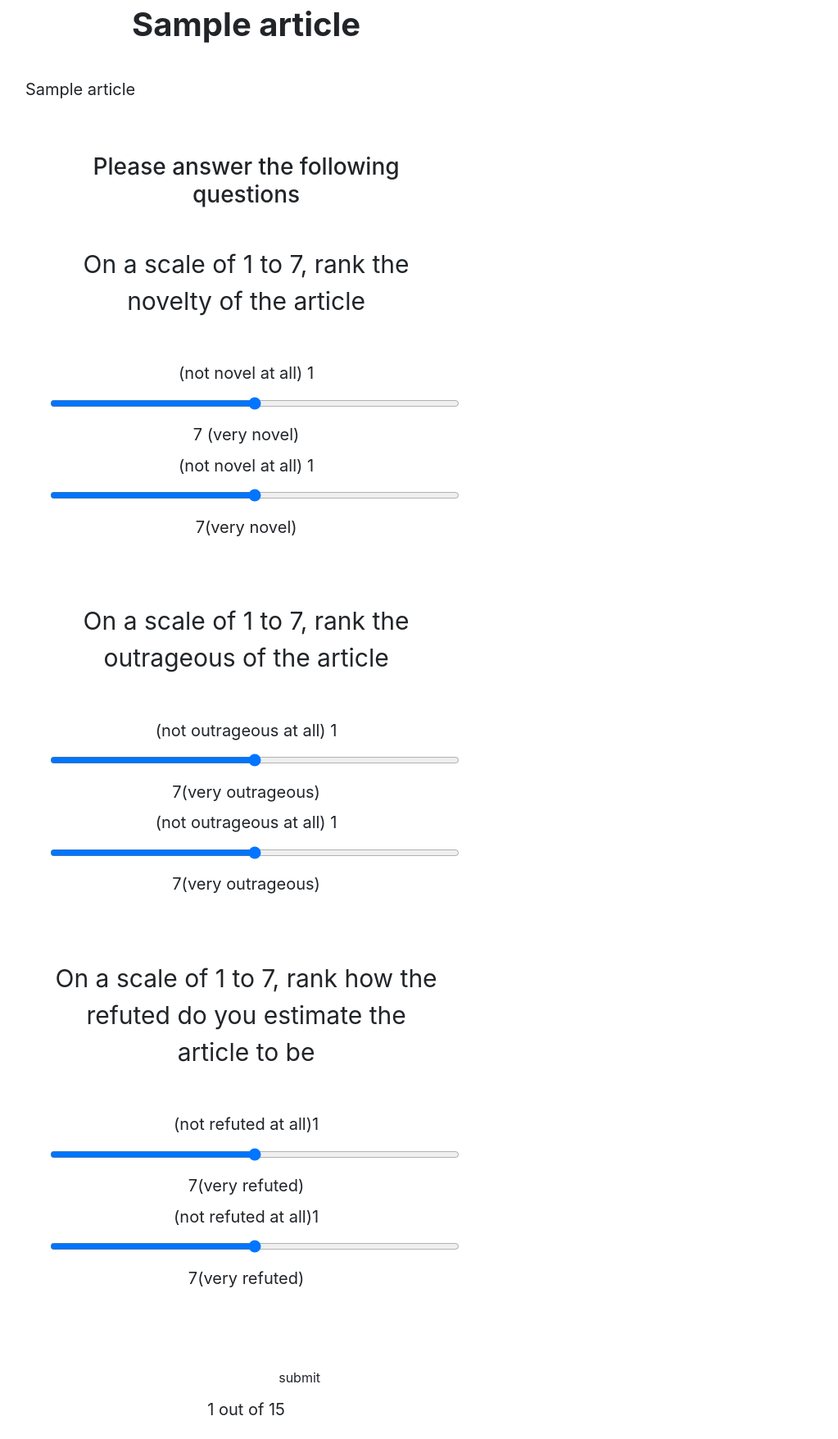
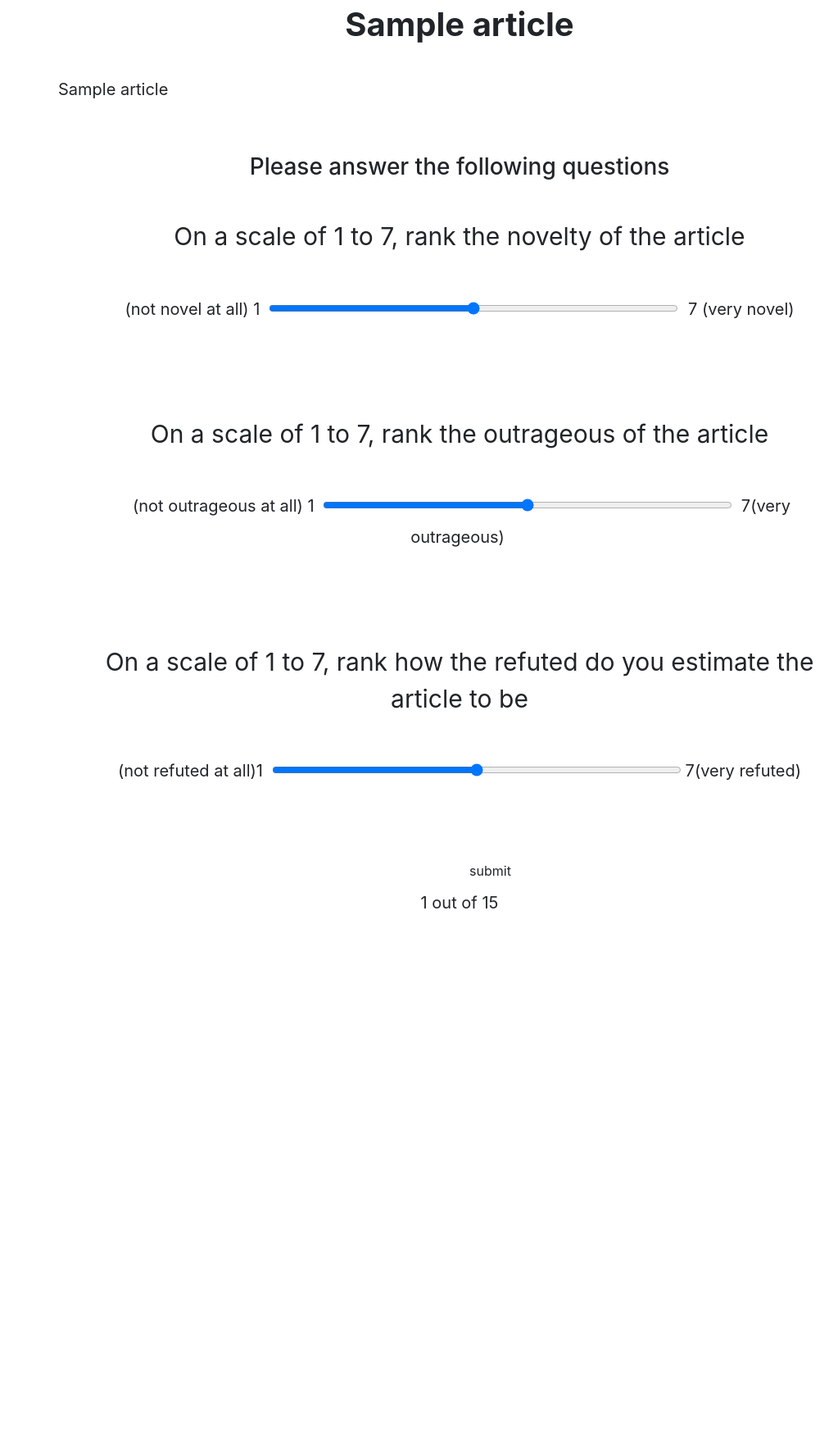
Before and after one commit to Noamtish/Final_project2021, a Flask app: template pages/homepage/templates/homepage.html in a window 1280 px wide. Shown: the whole page at 82% size, without its empty margins (79-1102 px from the left). After the commit the page ends 1108 px from the top, so only its background shows below. Run offline with Flask 2, Linux system fonts and the light colour scheme; the template is opened without the code that fills it: most values are stand-ins (such as "Sample title", 1, 10 or a date in 2020); some libraries are stand-ins or nearby versions.

Commit message:
bootstrap v1

```diff
--- a/pages/homepage/templates/homepage.html
+++ b/pages/homepage/templates/homepage.html
@@ -13,7 +13,7 @@
     <script src="https://stackpath.bootstrapcdn.com/bootstrap/4.4.1/js/bootstrap.min.js" integrity="sha384-wfSDF2E50Y2D1uUdj0O3uMBJnjuUD4Ih7YwaYd1iqfktj0Uod8GCExl3Og8ifwB6" crossorigin="anonymous"></script>
 
     <div class="container-fluid">
-      <div class="col-xs-9 col-lg-7">
+{#      <div class="col-xs-9 col-lg-7">#}
 
     <form action='/homepage_insert_result' method="post" id="form1">
 
@@ -49,9 +49,9 @@
             <br>
             <br>
 
-        <div class="col-xs-2 "><p > (not novel at all) 1 </p> </div> <div class="col-xs-5 "><input type="range"  min="1" max="7" id="rank_novelty" name="article_novelty_rank" required  ></div> <div class="col-xs-2 "> <p> 7 (very novel) </p></div>
+         <div class="col-xs-5 "><p > (not novel at all) 1 </p> <input type="range"  min="1" max="7" id="rank_novelty" name="article_novelty_rank" required  > <p> 7 (very novel) </p></div>
 
-       <p>(not novel at all) 1 </p> <input type="range"  min="1" max="7" id="rank_novelty" name="article_novelty_rank" required> <p>7(very novel) </p>
+{#       <p>(not novel at all) 1 </p> <input type="range"  min="1" max="7" id="rank_novelty" name="article_novelty_rank" required> <p>7(very novel) </p>#}
             <br>
             <br>
             <br>
@@ -60,15 +60,15 @@
             <br>
 
 
-            <div class="col-xs-2 "> <p>(not outrageous at all) 1 </p></div> <div class="col-xs-5 "><input type="range" min="1" max="7" id="outrageous" name="article_outrage_rank" ></div><div class="col-xs-2 "><p> 7(very outrageous)</p></div>
-           <p>(not outrageous at all) 1 </p><input type="range" min="1" max="7" id="outrageous" name="article_outrage_rank" ><p> 7(very outrageous)</p>
+           <div class="col-xs-9 "> <p>(not outrageous at all) 1 </p><input type="range" min="1" max="7" id="outrageous" name="article_outrage_rank" ><p> 7(very outrageous)</p></div>
+{#           <p>(not outrageous at all) 1 </p><input type="range" min="1" max="7" id="outrageous" name="article_outrage_rank" ><p> 7(very outrageous)</p>#}
 
         <br><br><br>
        <label for="rank_refuted" >On a scale of 1 to 7, rank how the refuted do you estimate the article to be</label>
         <br>
             <br>
 
-           <div class="col-xs-2 "> <p> (not refuted at all)1 </p></div><div class="col-xs-5 "> <input type="range" min="1" max="7" id="rank_refuted" name="article_refuted_rank" ></div><div class="col-xs-2 "><p>7(very refuted) </p></div>
+{#            <div class="col-xs-2 "> <p> (not refuted at all)1 </p></div><div class="col-xs-5 "> <input type="range" min="1" max="7" id="rank_refuted" name="article_refuted_rank" ></div><div class="col-xs-2 "><p>7(very refuted) </p></div>#}
              <p> (not refuted at all)1 </p><input type="range" min="1" max="7" id="rank_refuted" name="article_refuted_rank" ><p>7(very refuted) </p>
 
             </div>
@@ -85,7 +85,7 @@
     </form>
 
      </div>
-   </div>
+{#    </div>#}
 
     <script>
         document.getElementById("form1").addEventListener("submit",function(evt){
```
